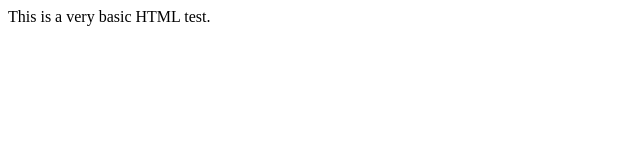
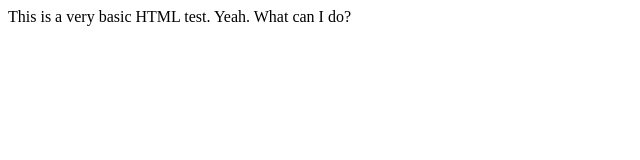
Before and after one commit to tomatoandGuitar/test, a plain HTML site: page index.html in a window 1280 px wide. Shown: the whole page, without its empty margins (0-640 px from the left). Drawn offline with Linux system fonts and the light colour scheme.

Commit message:
Update index.html
is this a commit message?

```diff
--- a/index.html
+++ b/index.html
@@ -1,5 +1,5 @@
 <html>
     <body>
-        This is a very basic HTML test.
+        This is a very basic HTML test. Yeah. What can I do?
     </body>
 </html>
```
